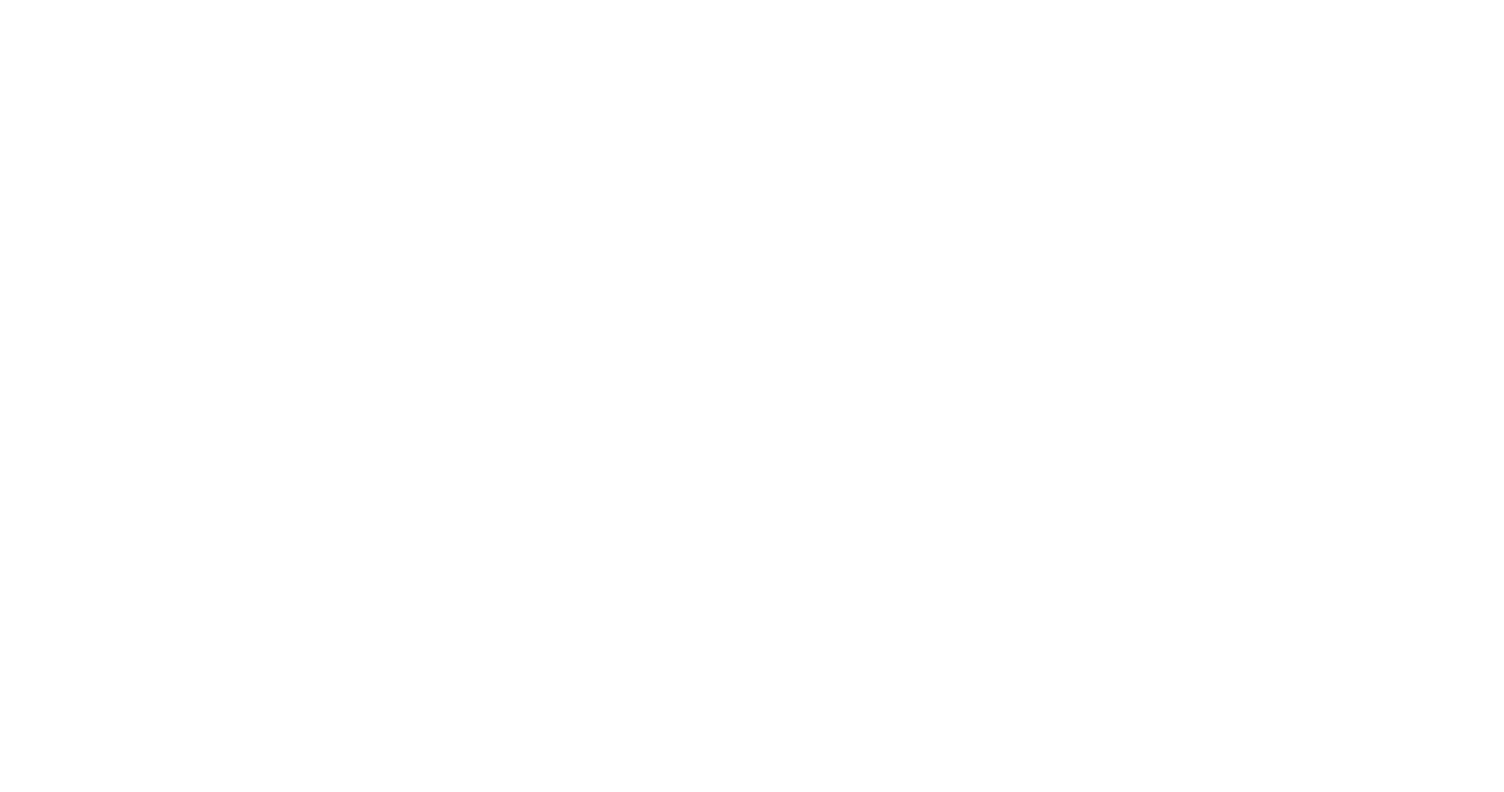
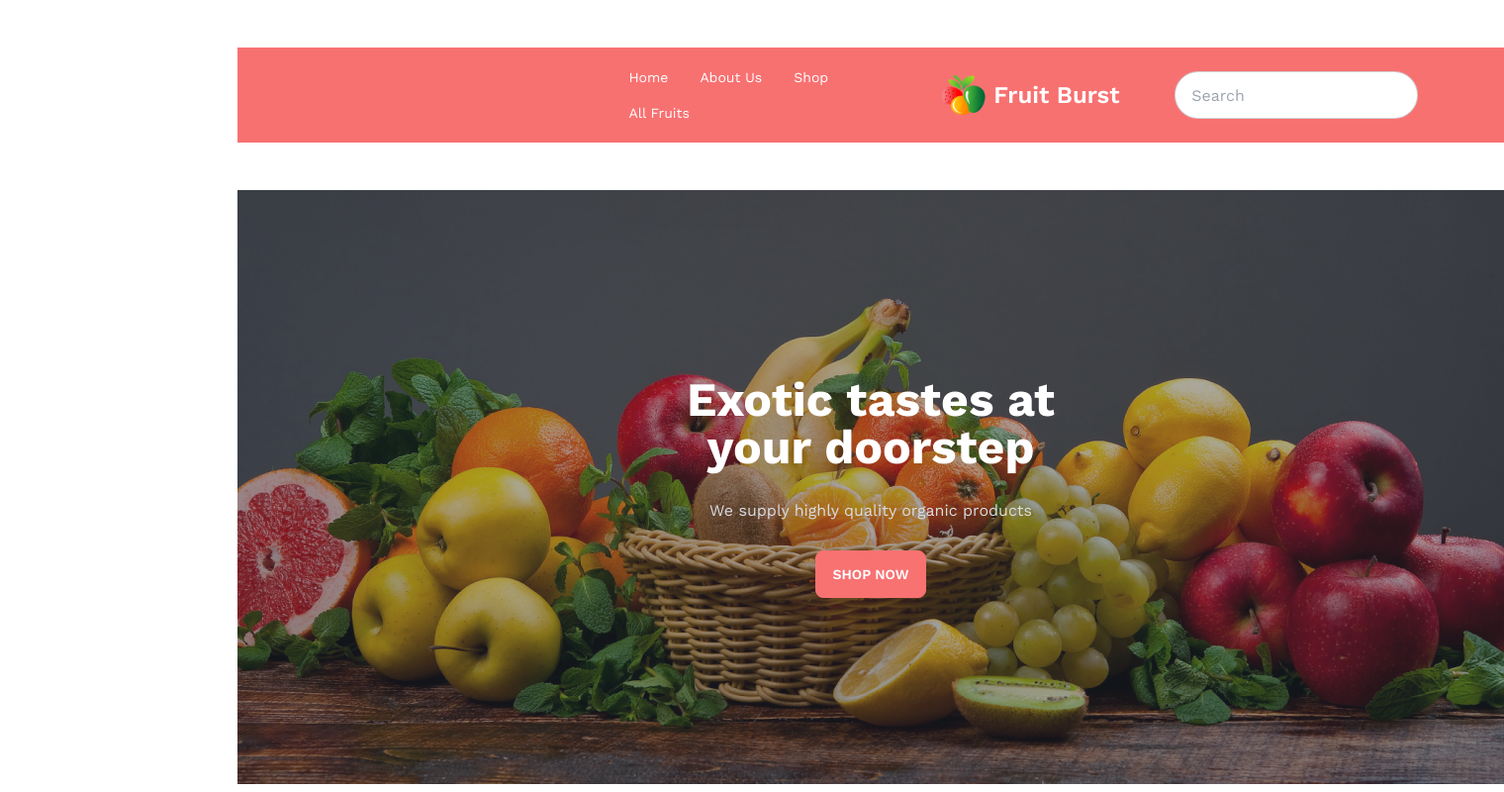
Before and after one commit to AnushkaTasin/my-fruit-brust-website, a plain HTML site: page index.html in a window 1280 px wide. Shown: the whole page at 99% size, 1520 px wide, since content can reach past the window. Drawn offline with nearby package versions, Linux system fonts and the light colour scheme.

Commit message:
added header section

```diff
--- a/index.html
+++ b/index.html
@@ -4,8 +4,79 @@
     <meta charset="UTF-8">
     <meta name="viewport" content="width=device-width, initial-scale=1.0">
     <title>My Fruit Brust</title>
+    <link href="https://cdn.jsdelivr.net/npm/daisyui@3.5.0/dist/full.css" rel="stylesheet" type="text/css" />
+    <script src="https://cdn.tailwindcss.com"></script>
+    <link rel="preconnect" href="https://fonts.googleapis.com">
+   <link rel="preconnect" href="https://fonts.gstatic.com" crossorigin>
+   <link href="https://fonts.googleapis.com/css2?family=Open+Sans:wght@400;700;800&family=Work+Sans:wght@400;500;600;700;800&display=swap" rel="stylesheet">
+   <style>
+    .font-lato{
+      font-family: 'Open Sans', sans-serif;
+      font-family: 'Work Sans', sans-serif;
+    }
+    body{
+        max-width: 1500px;
+        margin: 0 auto;
+    }
+    .logo{
+        width: 44.517px;
+        height: 40px;
+    }
+    .pic-size{
+        height: 600px;
+    }
+   </style>
+
 </head>
-<body>
+<body class="font-lato">
+    <header>
+        <div class="navbar bg-base-100 bg-red-400  mt-12 ml-60 mr-60 mb-12 h-20 p-12  text-white ">
+            <div class="navbar-start">
+                <div class="dropdown">
+                    <label tabindex="0" class="btn btn-ghost lg:hidden">
+                        <svg xmlns="http://www.w3.org/2000/svg" class="h-5 w-5" fill="none" viewBox="0 0 24 24" stroke="currentColor"><path stroke-linecap="round" stroke-linejoin="round" stroke-width="2" d="M4 6h16M4 12h8m-8 6h16" /></svg>
+                    </label>
+                     <ul tabindex="0" class="menu menu-sm dropdown-content mt-3 z-[1] p-2 shadow bg-base-100 rounded-box w-52">
+                      <li><a>Home</a></li>
+                      <li><a>About Us</a></li>
+                      <li><a>Shop</a></li>
+                      <li><a>All Fruits</a></li>
+                    </ul>
+                  </div>
+              </div>
+            <div class="navbar-start  hidden lg:flex">
+              <ul class="menu menu-horizontal px-2">
+                  <li><a>Home</a></li>
+                  <li><a>About Us</a></li>
+                  <li><a>Shop</a></li>
+                  <li><a>All Fruits</a></li>
+              </ul>
+            </div>
+           <div class="navbar-center">
+            <a class="btn btn-ghost normal-case text-2xl"> <img class="logo" src="images/logo.png" alt=""> Fruit Burst</a>
+           </div>
+             <div class="form-control navbar-end">
+            <input type="text" placeholder="Search" class="input input-bordered w-24  rounded-full md:w-auto" />
+          </div>
+        </div>
+        <div class="pic-size hero ml-60 mr-60" style="background-image: url(images/banner1.png);">
+            <div class="hero-overlay bg-opacity-40"></div>
+            <div class="hero-content text-center text-neutral-content">
+              <div class="max-w-md">
+                <h1 class="mb-7 text-5xl font-bold  text-white">Exotic tastes at your doorstep</h1>
+                <p class="mb-7">We supply highly quality organic products</p>
+                <button class="btn btn-error  text-white">Shop Now</button>
+              </div>
+            </div>
+          </div>
+         </header>
+    <main>
+        <section>
 
+        </section>
+    </main>
+    <footer>
+
+    </footer>
 </body>
 </html>
--- /dev/null
+++ b/tailwind.config.js
@@ -0,0 +1,8 @@
+/** @type {import('tailwindcss').Config} */
+module.exports = {
+    content: ["./src/**/*.{html,js}"],
+    theme: {
+      extend: {},
+    },
+    plugins: [],
+  }
```
